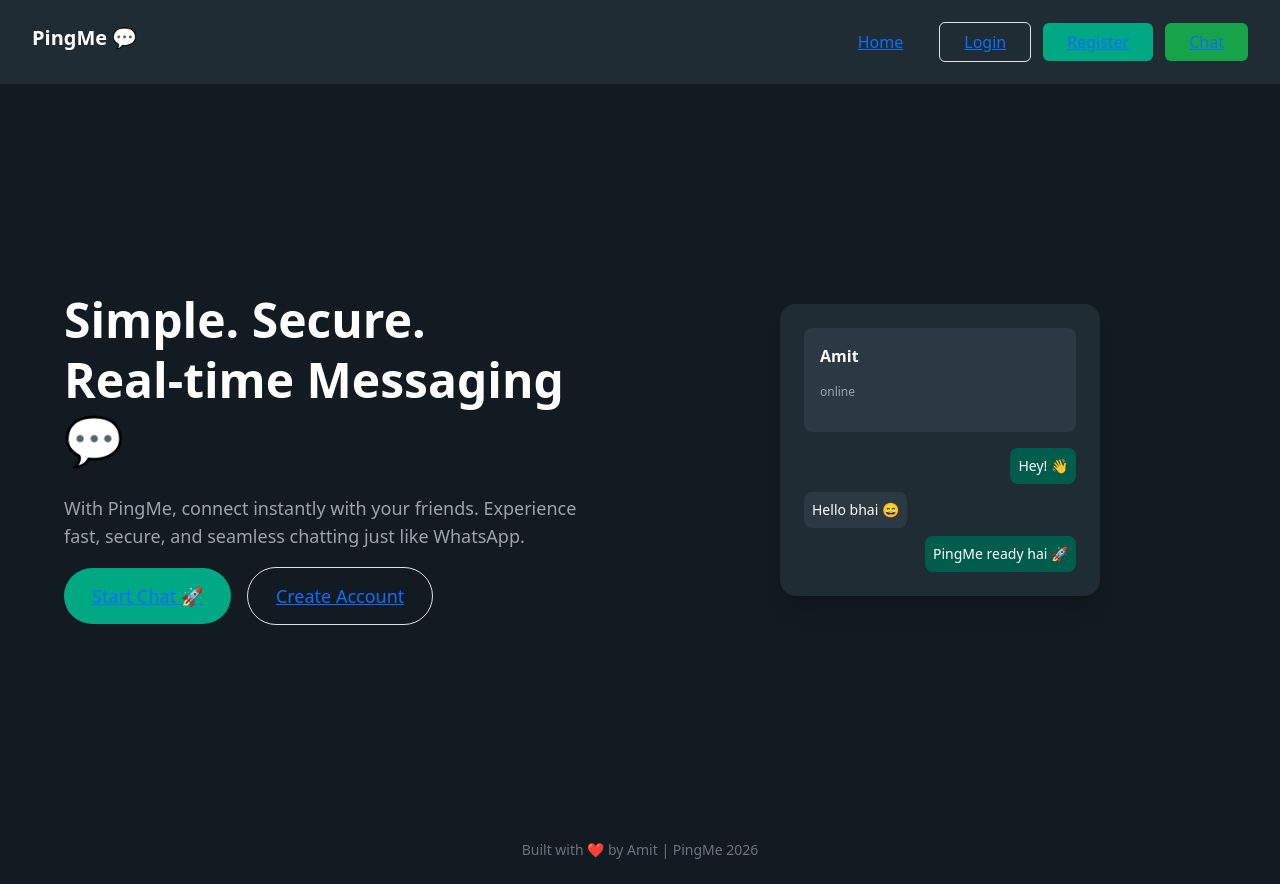
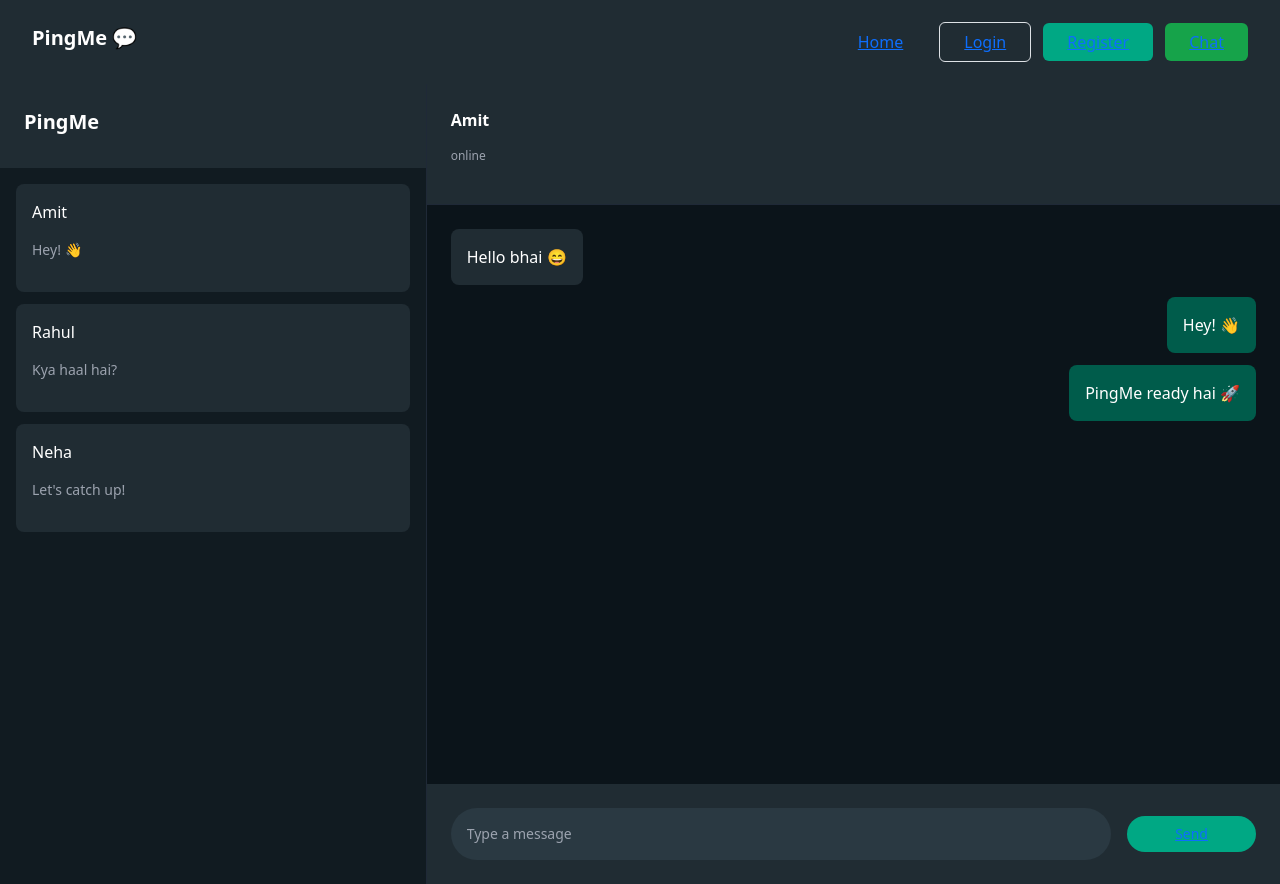
Before and after one commit to Amitkumar664/PINGMe-Grp2, a React (Create React App) app in the folder frontend/: page / in a window 1280 px wide. Built offline with nearby package versions, Linux system fonts and the light colour scheme; no server answers.

Commit message:
[Ankush banshal]+design a home page

```diff
--- a/frontend/src/pages/Home.js
+++ b/frontend/src/pages/Home.js
@@ -2,76 +2,68 @@ import { Link } from "react-router-dom";
 
 function Home() {
   return (
-    <div className="min-h-screen bg-[#111b21] text-white flex flex-col">
+    <div className="h-screen bg-[#0b141a] text-white flex">
 
+      <div className="hidden md:flex flex-col w-1/3 bg-[#111b21] border-r border-gray-800">
 
+        <div className="p-4 bg-[#202c33] flex items-center justify-between">
+          <h1 className="text-xl font-semibold">PingMe</h1>
+        </div>
 
-      {/* Hero Section */}
-      <div className="flex flex-1 items-center justify-center px-6">
-
-        <div className="grid md:grid-cols-2 gap-12 items-center max-w-6xl">
-
-          {/* Left Content */}
-          <div>
-            <h2 className="text-5xl font-bold leading-tight mb-6">
-              Simple. Secure. <br /> Real-time Messaging 💬
-            </h2>
-
-            <p className="text-gray-400 mb-8 text-lg">
-              With PingMe, connect instantly with your friends.
-              Experience fast, secure, and seamless chatting just like WhatsApp.
-            </p>
-
-            <div className="space-x-4">
-              <Link
-                to="/chat"
-                className="bg-[#00a884] px-7 py-3 rounded-full text-lg hover:bg-[#019875] transition"
-              >
-                Start Chat 🚀
-              </Link>
-
-              <Link
-                to="/register"
-                className="border border-gray-400 px-7 py-3 rounded-full text-lg hover:bg-gray-700 transition"
-              >
-                Create Account
-              </Link>
-            </div>
+        <div className="flex-1 overflow-y-auto p-3 space-y-3">
+          <div className="bg-[#202c33] p-3 rounded-lg">
+            <p className="font-medium">Amit</p>
+            <p className="text-sm text-gray-400">Hey! 👋</p>
           </div>
 
-          {/* Right Side Chat Mockup */}
-          <div className="hidden md:flex justify-center">
-            <div className="bg-[#202c33] p-4 rounded-2xl shadow-xl w-[320px]">
-
-              {/* Chat header */}
-              <div className="bg-[#2a3942] p-3 rounded-lg mb-3">
-                <p className="font-semibold">Amit</p>
-                <p className="text-xs text-gray-400">online</p>
-              </div>
-
-              {/* Chat messages */}
-              <div className="space-y-2 text-sm">
-                <div className="bg-[#005c4b] p-2 rounded-lg w-fit ml-auto">
-                  Hey! 👋
-                </div>
-                <div className="bg-[#2a3942] p-2 rounded-lg w-fit">
-                  Hello bhai 😄
-                </div>
-                <div className="bg-[#005c4b] p-2 rounded-lg w-fit ml-auto">
-                  PingMe ready hai 🚀
-                </div>
-              </div>
-
-            </div>
+          <div className="bg-[#202c33] p-3 rounded-lg">
+            <p className="font-medium">Rahul</p>
+            <p className="text-sm text-gray-400">Kya haal hai?</p>
           </div>
 
+          <div className="bg-[#202c33] p-3 rounded-lg">
+            <p className="font-medium">Neha</p>
+            <p className="text-sm text-gray-400">Let's catch up!</p>
+          </div>
         </div>
 
       </div>
 
-      {/* Footer */}
-      <div className="text-center py-4 text-gray-500 text-sm">
-        Built with ❤️ by Amit | PingMe 2026
+      <div className="flex flex-col flex-1">
+
+        <div className="bg-[#202c33] p-4 flex items-center justify-between border-b border-gray-800">
+          <div>
+            <p className="font-semibold">Amit</p>
+            <p className="text-xs text-gray-400">online</p>
+          </div>
+        </div>
+
+        <div className="flex-1 p-6 space-y-3 overflow-y-auto bg-[#0b141a]">
+          <div className="bg-[#202c33] p-3 rounded-lg w-fit">
+            Hello bhai 😄
+          </div>
+          <div className="bg-[#005c4b] p-3 rounded-lg w-fit ml-auto">
+            Hey! 👋
+          </div>
+          <div className="bg-[#005c4b] p-3 rounded-lg w-fit ml-auto">
+            PingMe ready hai 🚀
+          </div>
+        </div>
+
+        <div className="p-4 bg-[#202c33] flex items-center gap-3">
+          <input
+            type="text"
+            placeholder="Type a message"
+            className="flex-1 bg-[#2a3942] p-3 rounded-full outline-none text-sm"
+          />
+          <Link
+            to="/chat"
+            className="bg-[#00a884] px-5 py-2 rounded-full text-sm hover:bg-[#019875] transition"
+          >
+            Send
+          </Link>
+        </div>
+
       </div>
 
     </div>
```
